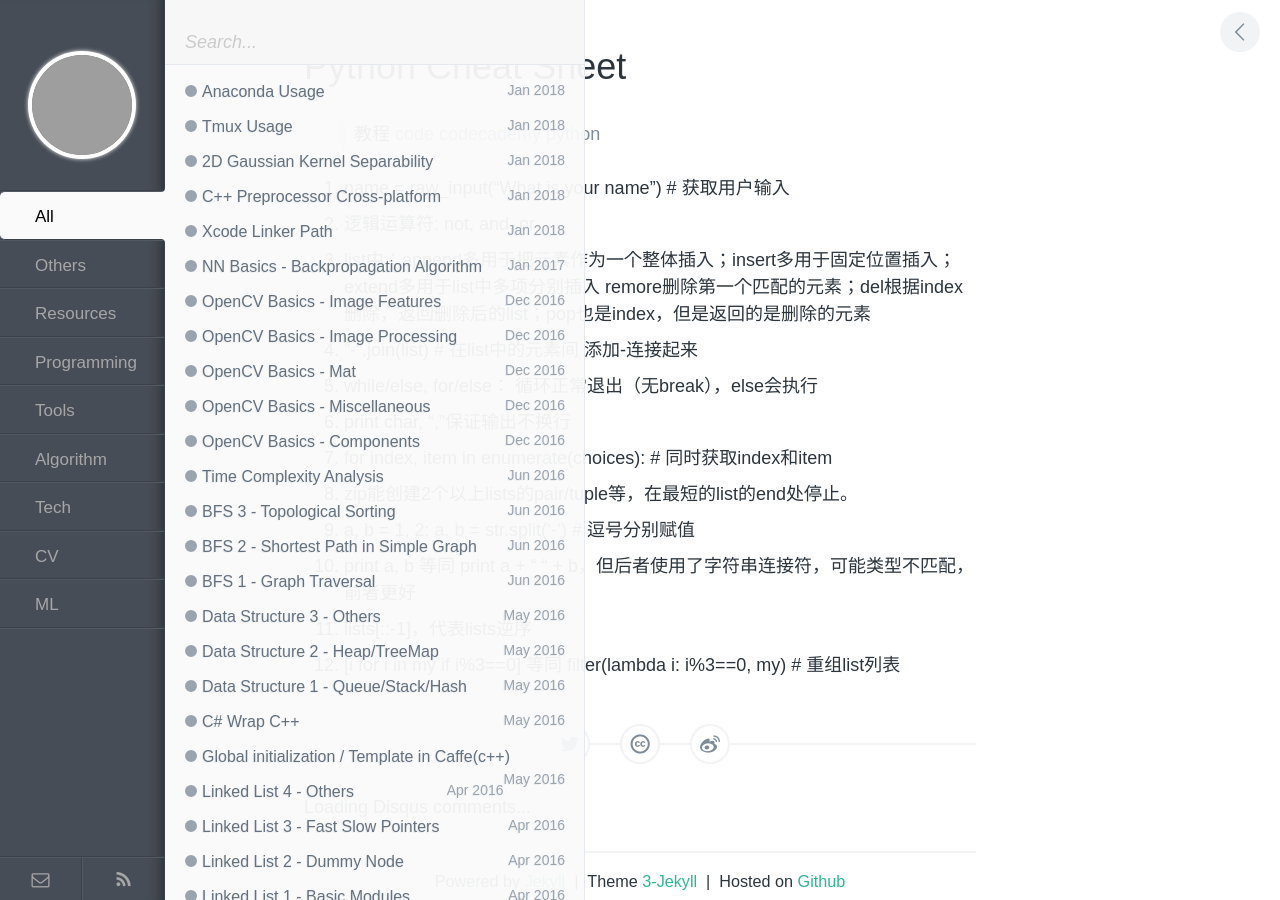
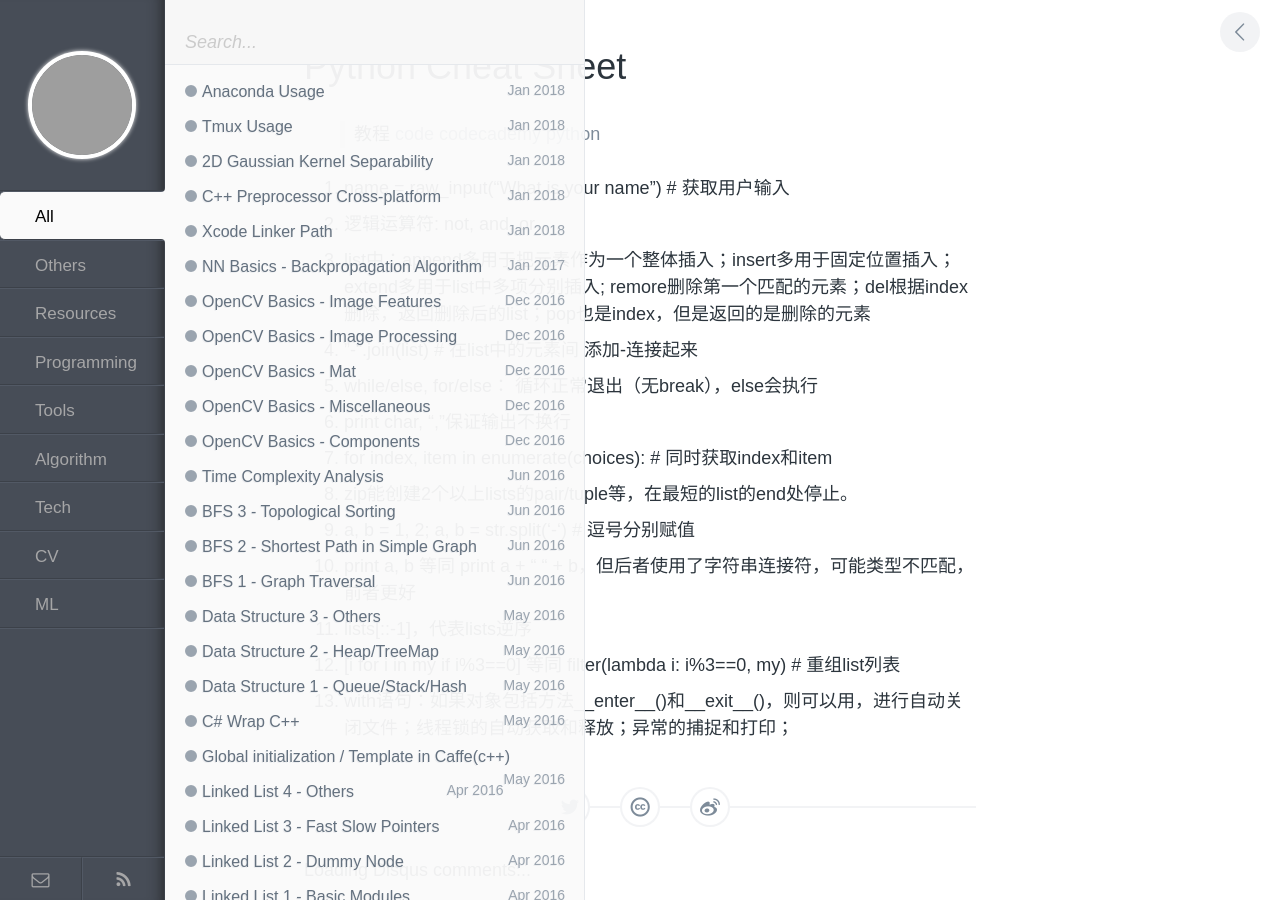
Before and after one commit to wykvictor/wykvictor.github.io, a Jekyll site: the page built from _posts/programming/2015-11-3-Python-Cheat-Sheet.md, in a window 1280 px wide. Built offline with Jekyll 4.4.1, drawn with Linux system fonts in a browser that asks for light colours; comment, search, counter and statistics services are not loaded; grey boxes are pictures that could not be loaded.

Commit message:
update python: use with

```diff
--- a/_posts/programming/2015-11-3-Python-Cheat-Sheet.md
+++ b/_posts/programming/2015-11-3-Python-Cheat-Sheet.md
@@ -12,7 +12,7 @@ categories: Programming
 
 1. name = raw_input("What is your name")   # 获取用户输入
 2. 逻辑运算符: not, and, or
-3. list中：append多用于把元素作为一个整体插入；insert多用于固定位置插入；extend多用于list中多项分别插入
+3. list中：append多用于把元素作为一个整体插入；insert多用于固定位置插入；extend多用于list中多项分别插入;
    remore删除第一个匹配的元素；del根据index删除，返回删除后的list；pop也是index，但是返回的是删除的元素
 4. "-".join(list)  # 在list中的元素间 添加-连接起来
 5. while/else, for/else： 循环正常退出（无break），else会执行
@@ -23,3 +23,4 @@ categories: Programming
 10. print a, b 等同 print a + " " + b，但后者使用了字符串连接符，可能类型不匹配，前者更好
 11. lists[::-1]，代表lists逆序
 12. [i for i in my if i%3==0] 等同 filter(lambda i: i%3==0, my)  # 重组list列表
+13. with语句：如果对象包括方法__enter__()和__exit__()，则可以用，进行自动关闭文件；线程锁的自动获取和释放；异常的捕捉和打印；
```
